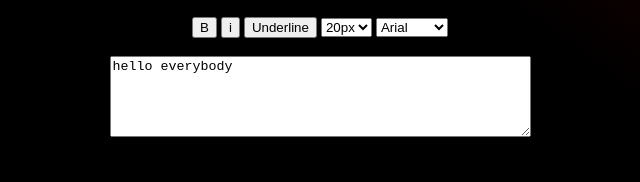
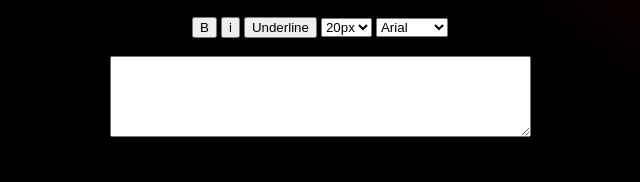
Before and after one commit to inesbenhadjhassine/checkpoint2, a plain HTML site: page checkpoint2/Courses.html in a window 1280 px wide. Shown: the part 1571-1753 px from the top of the page, 320-960 px from the left. Drawn offline with nearby package versions, Linux system fonts and the light colour scheme.

Commit message:
Update Courses.html

```diff
--- a/checkpoint2/Courses.html
+++ b/checkpoint2/Courses.html
@@ -86,7 +86,7 @@
 </select>
 </div>
 <br>
-<div><textarea id="mytext" cols="50" rows="5">hello everybody</textarea></div>
+<div><textarea id="mytext" cols="50" rows="5"></textarea></div>
 <br>
 <br>
 </center>
```
